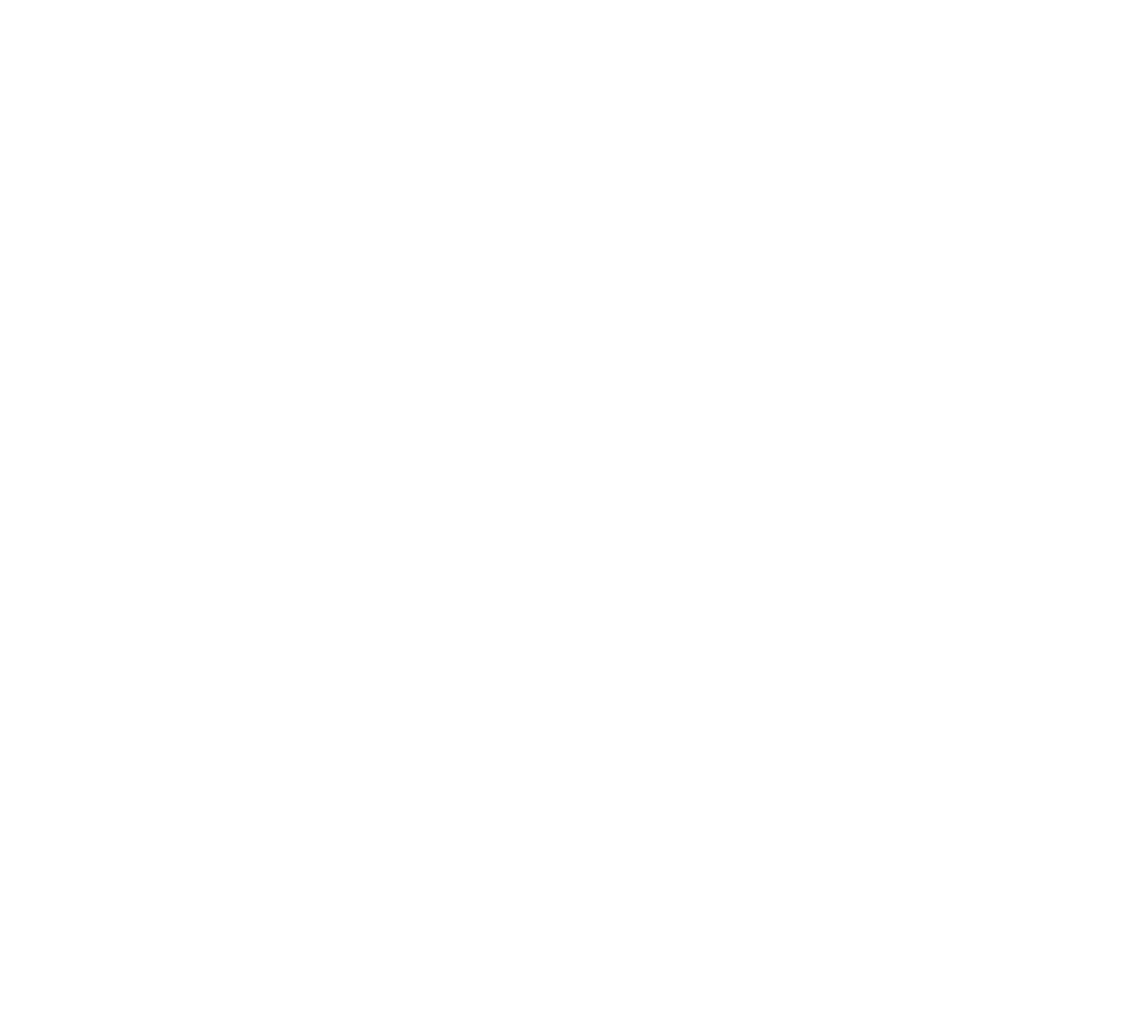
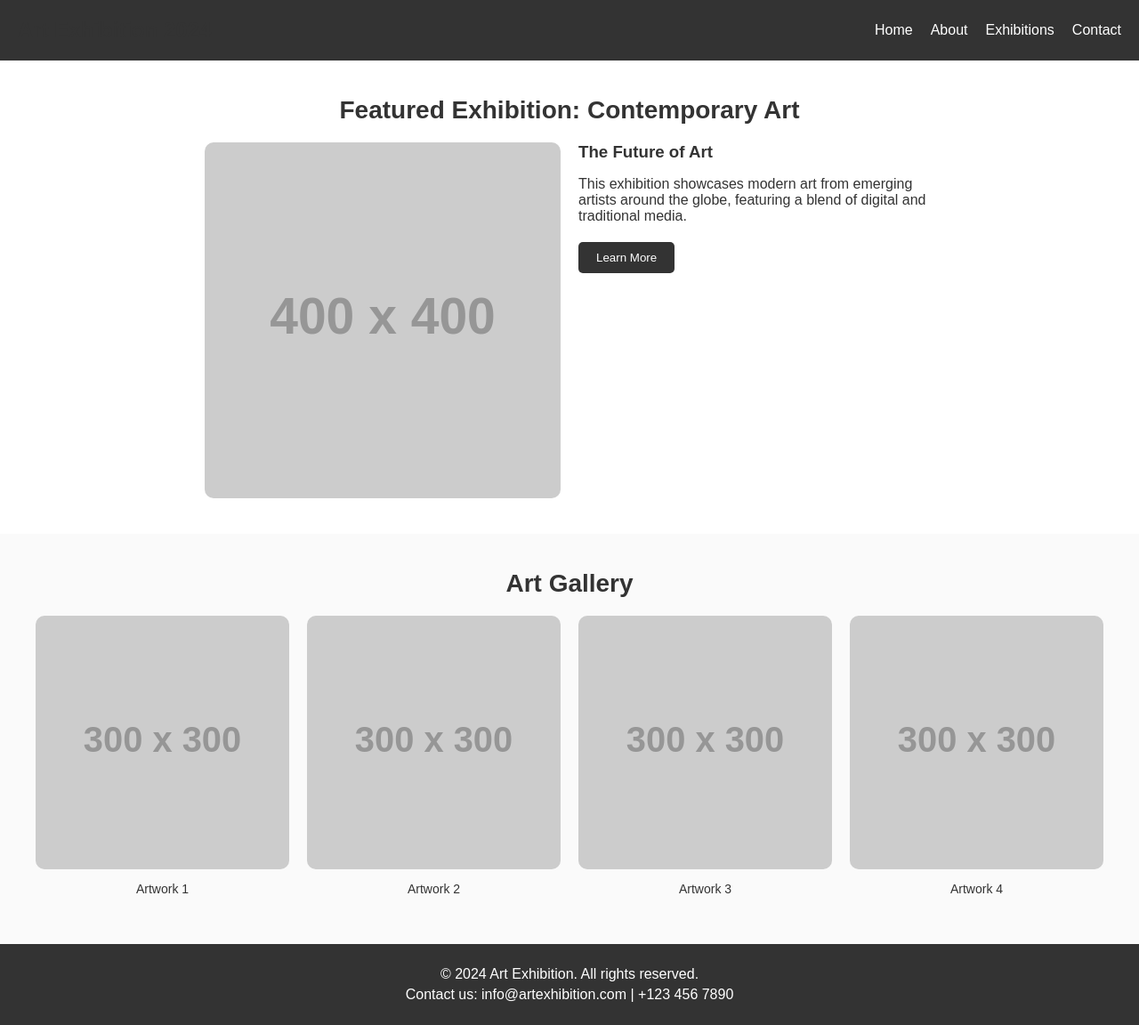
Before and after one commit to Osbakk88/semester-project1, a plain HTML site: page exhibitionspage.html in a window 1280 px wide. Shown: the whole page at 89% size. Before the commit the page ends 800 px from the top, so only its background shows below. Drawn offline with Linux system fonts and the light colour scheme; placeholder pictures from the web are drawn by us.

Commit message:
modified design

```diff
--- a/exhibitionspage.html
+++ b/exhibitionspage.html
@@ -3,9 +3,60 @@
 <head>
     <meta charset="UTF-8">
     <meta name="viewport" content="width=device-width, initial-scale=1.0">
-    <title>Document</title>
+    <title>Exhibition Page</title>
+    <link rel="stylesheet" href="styles.css">
 </head>
 <body>
+    <header>
+        <div class="logo">
+            <h1>Art Exhibition 2024</h1>
+        </div>
+        <nav>
+            <a href="#">Home</a>
+            <a href="#">About</a>
+            <a href="#">Exhibitions</a>
+            <a href="#">Contact</a>
+        </nav>
+    </header>
+
+    <section class="featured">
+        <h2>Featured Exhibition: Contemporary Art</h2>
+        <div class="featured-item">
+            <img src="https://via.placeholder.com/400" alt="Exhibition Artwork">
+            <div class="featured-content">
+                <h3>The Future of Art</h3>
+                <p>This exhibition showcases modern art from emerging artists around the globe, featuring a blend of digital and traditional media.</p>
+                <button>Learn More</button>
+            </div>
+        </div>
+    </section>
+
+    <section class="gallery">
+        <h2>Art Gallery</h2>
+        <div class="gallery-grid">
+            <div class="gallery-item">
+                <img src="https://via.placeholder.com/300" alt="Gallery Art 1">
+                <p>Artwork 1</p>
+            </div>
+            <div class="gallery-item">
+                <img src="https://via.placeholder.com/300" alt="Gallery Art 2">
+                <p>Artwork 2</p>
+            </div>
+            <div class="gallery-item">
+                <img src="https://via.placeholder.com/300" alt="Gallery Art 3">
+                <p>Artwork 3</p>
+            </div>
+            <div class="gallery-item">
+                <img src="https://via.placeholder.com/300" alt="Gallery Art 4">
+                <p>Artwork 4</p>
+            </div>
+        </div>
+    </section>
+
+    <footer>
+        <p>&copy; 2024 Art Exhibition. All rights reserved.</p>
+        <p>Contact us: info@artexhibition.com | +123 456 7890</p>
+    </footer>
 
 </body>
 </html>
--- /dev/null
+++ b/styles.css
@@ -0,0 +1,137 @@
+/* General Styles */
+body {
+    font-family: 'Arial', sans-serif;
+    margin: 0;
+    padding: 0;
+    background-color: #f5f5f5;
+    color: #333;
+}
+
+h1, h2, h3 {
+    margin: 0;
+    color: #333;
+}
+
+/* Header Styles */
+header {
+    background-color: #333;
+    color: white;
+    padding: 20px;
+    display: flex;
+    justify-content: space-between;
+    align-items: center;
+}
+
+header .logo h1 {
+    font-size: 24px;
+}
+
+nav {
+    display: flex;
+    gap: 20px;
+}
+
+nav a {
+    color: white;
+    text-decoration: none;
+    font-size: 16px;
+}
+
+nav a:hover {
+    text-decoration: underline;
+}
+
+/* Featured Section */
+.featured {
+    background-color: #fff;
+    padding: 40px;
+    text-align: center;
+}
+
+.featured h2 {
+    margin-bottom: 20px;
+    font-size: 28px;
+}
+
+.featured-item {
+    display: flex;
+    justify-content: center;
+    gap: 20px;
+    margin-top: 20px;
+}
+
+.featured-item img {
+    width: 400px;
+    border-radius: 10px;
+}
+
+.featured-content {
+    max-width: 400px;
+    text-align: left;
+}
+
+.featured-content h3 {
+    margin-bottom: 10px;
+}
+
+.featured-content p {
+    margin-bottom: 20px;
+}
+
+button {
+    padding: 10px 20px;
+    background-color: #333;
+    color: white;
+    border: none;
+    border-radius: 5px;
+    cursor: pointer;
+}
+
+button:hover {
+    background-color: #555;
+}
+
+/* Gallery Section */
+.gallery {
+    background-color: #fafafa;
+    padding: 40px;
+    text-align: center;
+}
+
+.gallery h2 {
+    margin-bottom: 20px;
+    font-size: 28px;
+}
+
+.gallery-grid {
+    display: grid;
+    grid-template-columns: repeat(4, 1fr);
+    gap: 20px;
+}
+
+.gallery-item img {
+    width: 100%;
+    border-radius: 10px;
+    transition: transform 0.3s;
+}
+
+.gallery-item img:hover {
+    transform: scale(1.05);
+}
+
+.gallery-item p {
+    margin-top: 10px;
+    font-size: 14px;
+}
+
+/* Footer Styles */
+footer {
+    background-color: #333;
+    color: white;
+    text-align: center;
+    padding: 20px;
+}
+
+footer p {
+    margin: 5px 0;
+}
```
